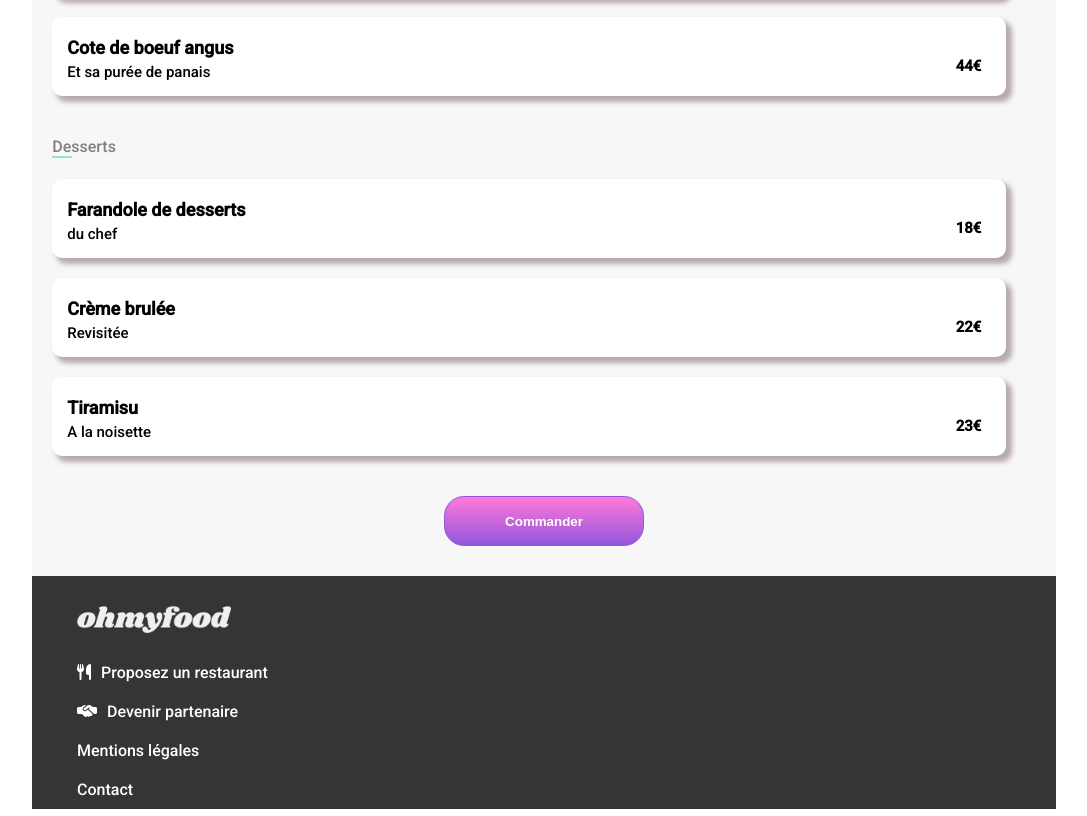
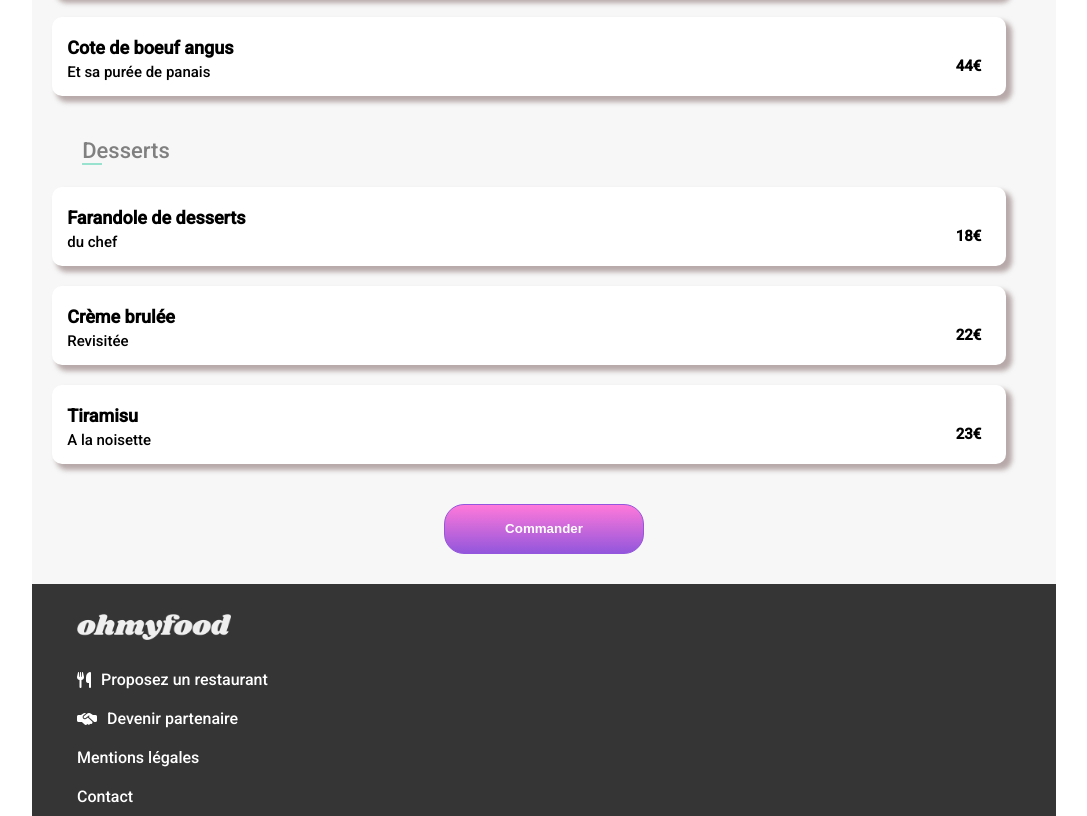
Before and after one commit to loulou641964/ohmyfood, a plain HTML site: page ledelice.html in a window 1280 px wide. Shown: the part 1022-1838 px from the top of the page, without its empty margins (96-1183 px from the left). Drawn offline with Linux system fonts and the light colour scheme; a web font is replaced by a local one.

Commit message:
ohmyfood

```diff
--- a/css/alafrancaise.css
+++ b/css/alafrancaise.css
@@ -303,6 +303,9 @@ footer i {
 	}
 }
 @media screen and (min-width: 1024px) {
+	img{
+		object-fit: cover;
+	}
 	footer img {
 		width: 15%;
 		height: auto;
--- a/css/delice.css
+++ b/css/delice.css
@@ -121,6 +121,7 @@ h3 {
 	margin-left: 30px;
 	font-size: 22px;
 }
+
 .categorie_menu {
 	color: grey;
 	border-bottom: 2px solid #99E2D0;
@@ -303,9 +304,12 @@ footer i {
 	}
 }
 @media screen and (min-width: 1024px) {
+	img{
+		object-fit: cover;
+	}
 	footer img {
 		width: 15%;
-		height: auto;
+		height:auto;
 	}
 	#logo {
 		margin: auto;
--- a/css/enchantée.css
+++ b/css/enchantée.css
@@ -303,6 +303,10 @@ footer i {
 	}
 }
 @media screen and (min-width: 1024px) {
+	img{
+		object-fit: cover;
+
+	}
 	footer img {
 		width: 15%;
 		height: auto;
--- a/css/palette.css
+++ b/css/palette.css
@@ -119,6 +119,9 @@ div span {
 }
 h3 {
 	margin-left: 30px;
+	font-size: 22px;
+}
+h2{
 	font-size: 22px;
 }
 .categorie_menu {
@@ -303,6 +306,9 @@ footer i {
 	}
 }
 @media screen and (min-width: 1024px) {
+	img{
+		object-fit: cover;
+	}
 	footer img {
 		width: 15%;
 		height: auto;
--- a/ledelice.html
+++ b/ledelice.html
@@ -140,9 +140,9 @@
 				</div>
 			</section>
 			<section class="desserts">
-				<h4 class="categorie_menu">
+				<h3 class="categorie_menu">
 					Desserts
-				</h4>
+				</h3>
 				<div class="carte">
 					<div class="dessert">
 						<span>Farandole de desserts</span>
```
Also changed, not shown: alafrancaise.html (+2 -2 lines).
